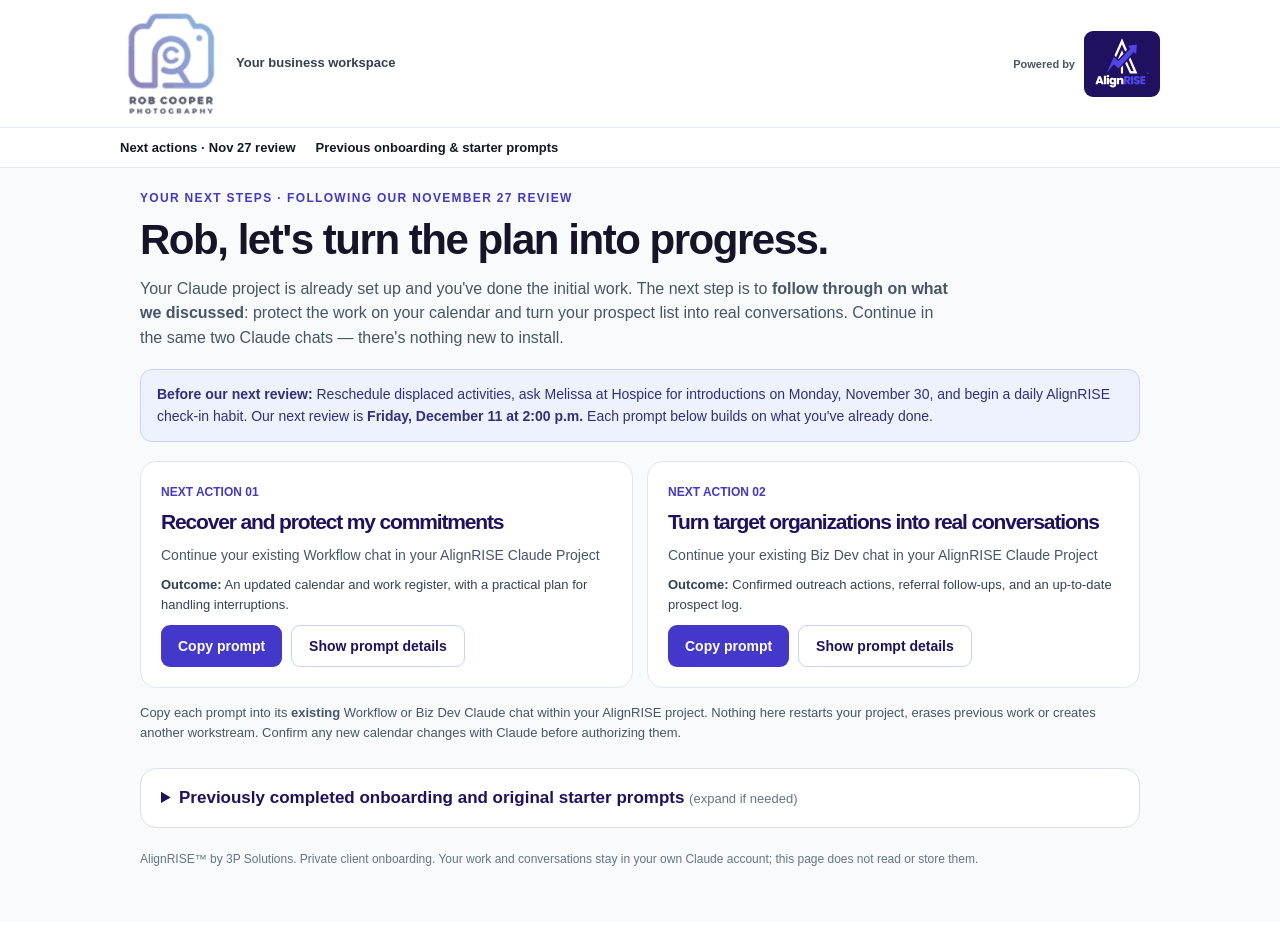
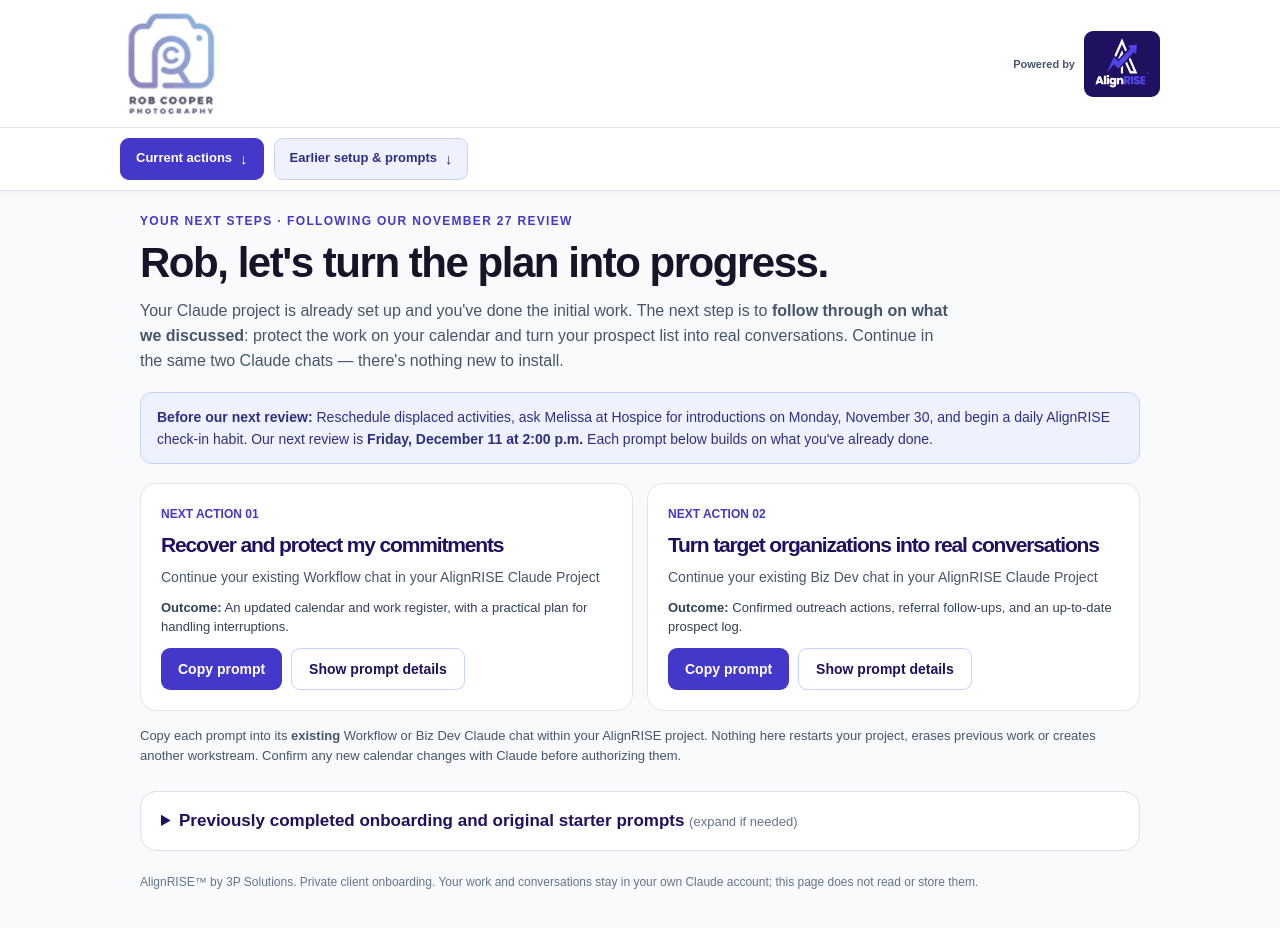
Before and after one commit to brent-prog/alignrise-site, a Next.js app: page /robcooper in a window 1280 px wide. Shown: the top 928 px of the page. Built offline with nearby package versions, Linux system fonts and the light colour scheme.

Commit message:
Simplify Rob header and make current and previous section navigation clearly interactive

```diff
--- a/src/app/robcooper/page.tsx
+++ b/src/app/robcooper/page.tsx
@@ -162,7 +162,6 @@ export default function RobCooperOnboarding(){
   <header style={{background:"#fff",color:"#172033",borderBottom:"1px solid #e3e8f1",padding:"9px max(20px, calc((100vw - 1040px) / 2))",display:"flex",justifyContent:"space-between",alignItems:"center",flexWrap:"wrap",gap:16}}>
    <a href="https://robcooperphotography.com/" target="_blank" rel="noopener noreferrer" aria-label="Rob Cooper Photography website" style={{display:"inline-flex",alignItems:"center",gap:12,textDecoration:"none"}}>
     <Image src="/robcooper/rob-cooper-photo-logo.svg" alt="Rob Cooper Photography logo" width={104} height={109} priority unoptimized style={{display:"block",width:"clamp(84px,11vw,104px)",height:"auto"}} />
-    <span style={{fontSize:13,fontWeight:750,color:"#344054",lineHeight:1.4}}>Your business workspace</span>
    </a>
    <a href="https://alignrise.ca/" target="_blank" rel="noopener noreferrer" aria-label="AlignRISE by 3P Solutions" style={{display:"flex",alignItems:"center",gap:9,textDecoration:"none",color:"#475569"}}>
     <span style={{fontSize:11,fontWeight:600}}>Powered by</span>
@@ -171,7 +170,10 @@ export default function RobCooperOnboarding(){
     </span>
    </a>
   </header>
-  <nav aria-label="Onboarding navigation" style={{position:"sticky",top:0,zIndex:20,display:"flex",gap:20,flexWrap:"wrap",background:"white",borderBottom:"1px solid #e5e7eb",padding:"12px max(20px, calc((100vw - 1040px)/2))",fontSize:13,fontWeight:700}}><a href="#next-steps">Next actions · Nov 27 review</a><a href="#previous-steps">Previous onboarding &amp; starter prompts</a></nav>
+  <nav aria-label="Rob's AlignRISE page sections" style={{position:"sticky",top:0,zIndex:20,display:"flex",gap:10,alignItems:"center",flexWrap:"wrap",background:"#fff",borderBottom:"1px solid #e0e5ef",padding:"10px max(20px, calc((100vw - 1040px)/2))",boxShadow:"0 2px 9px rgba(16,24,40,.05)"}}>
+   <a href="#next-steps" style={{display:"inline-flex",alignItems:"center",gap:8,padding:"10px 15px",borderRadius:9,background:"#4338ca",color:"#fff",border:"1px solid #4338ca",fontSize:13,fontWeight:800,textDecoration:"none",lineHeight:1.3}}>Current actions <span aria-hidden="true" style={{fontSize:15}}>↓</span></a>
+   <a href="#previous-steps" style={{display:"inline-flex",alignItems:"center",gap:8,padding:"10px 15px",borderRadius:9,background:"#eef2ff",color:"#312e81",border:"1px solid #c7d2fe",fontSize:13,fontWeight:750,textDecoration:"none",lineHeight:1.3}}>Earlier setup &amp; prompts <span aria-hidden="true" style={{fontSize:15}}>↓</span></a>
+  </nav>
   <div style={{maxWidth:1040,margin:"0 auto",padding:"20px 20px 52px"}}>
    <section id="next-steps" style={{scrollMarginTop:85}}>
     <p style={{fontSize:12,fontWeight:800,letterSpacing:".11em",color:"#4338ca",textTransform:"uppercase",marginBottom:8}}>Your next steps · Following our November 27 review</p>
```
